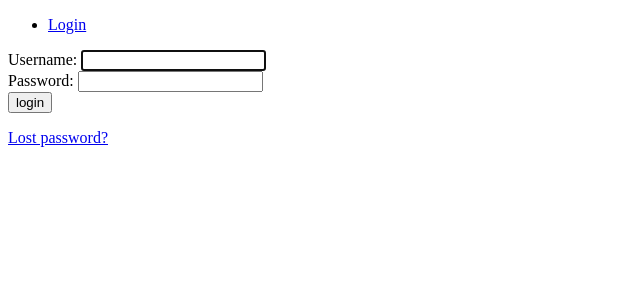
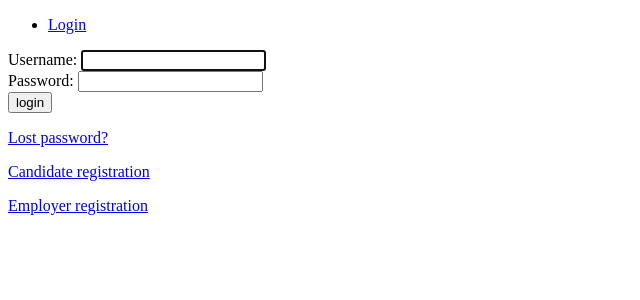
Before and after one commit to consultant-nursing-2017/tnai, a Django app: page /accounts/login/ in a window 1280 px wide. Shown: the top 300 px of the page, without its empty margins (0-640 px from the left). Run offline with Django 3.2, Linux system fonts and the light colour scheme.

Commit message:
Updated login page
1. Login page now has links for candidate/employer registration.
2. After login, by default the candidate index page is shown. If the
user is an employer, they are redirected to the employer index page.

```diff
--- a/templates/registration/login.html
+++ b/templates/registration/login.html
@@ -35,5 +35,7 @@
 
 {# Assumes you setup the password_reset view in your URLconf #}
 <p><a href="{% url 'password_reset' %}">Lost password?</a></p>
+<p><a href="{% url 'candidate:signup' %}">Candidate registration</a></p>
+<p><a href="{% url 'employer:signup' %}">Employer registration</a></p>
 
 {% endblock %}
--- a/tnai/settings.py
+++ b/tnai/settings.py
@@ -123,7 +123,7 @@ USE_TZ = True
 # https://docs.djangoproject.com/en/1.11/howto/static-files/
 
 STATIC_URL = '/static/'
-LOGIN_REDIRECT_URL = '/candidate/candidate_list'
+LOGIN_REDIRECT_URL = '/candidate/'
 MEDIA_ROOT = '/home/anand/alt-wiki-implementation/tnai/media/'
 
 EMAIL_USE_TLS = True
```
Also changed, not shown: candidate/views.py (+7 -2 lines).
